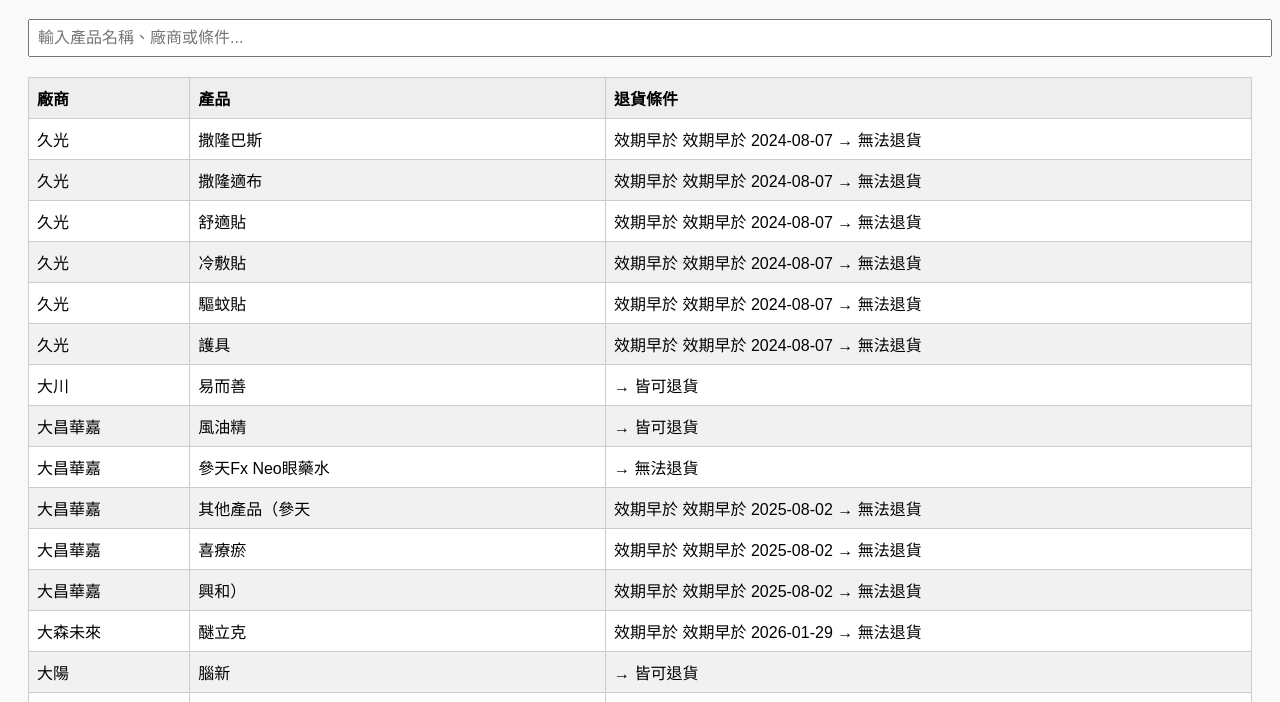
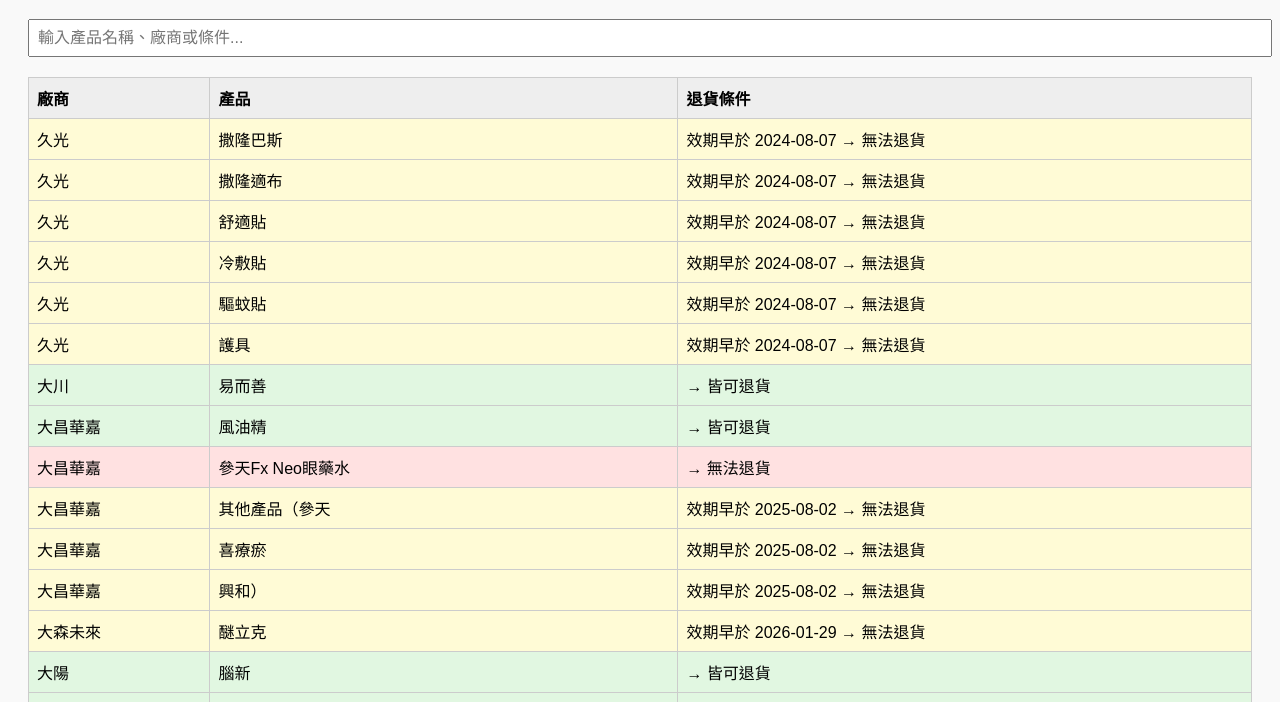
Before and after one commit to taic73162/returnsnexchange, a plain HTML site: page index.html in a window 1280 px wide. Shown: the part 98-800 px from the top of the page. Drawn offline with Linux system fonts and the light colour scheme.

Commit message:
Add files via upload

```diff
--- a/index.html
+++ b/index.html
@@ -12,6 +12,9 @@
     th, td { border: 1px solid #ccc; padding: 8px; text-align: left; }
     th { background: #eee; }
     tr:nth-child(even) { background: #f1f1f1; }
+    .green { background-color: #e1f7e1 !important; }
+    .yellow { background-color: #fffbd6 !important; }
+    .red { background-color: #ffe1e1 !important; }
   </style>
 </head>
 <body>
@@ -57,6 +60,13 @@
       }
     }
 
+    function getRowClass(content) {
+      if (/皆可退貨/.test(content)) return 'green';
+      if (/效期早於/.test(content)) return 'yellow';
+      if (/無法退貨/.test(content)) return 'red';
+      return '';
+    }
+
     function renderTable(keyword) {
       const tbody = document.getElementById('resultTable');
       tbody.innerHTML = '';
@@ -81,12 +91,19 @@
         td2.textContent = row['產品'];
 
         const parsed = parseFormula(row['效期']);
+        const hasPrefix = (row['狀態A'] || '').includes('效期早於');
+        const prefix = hasPrefix ? '' : (row['狀態A'] || '');
+        let conditionText = `${prefix} ${parsed}`.trim();
+        if (row['狀態B']) conditionText += ` → ${row['狀態B']}`;
+
         const td3 = document.createElement('td');
-        td3.textContent = `${row['狀態A'] || ''} ${parsed} → ${row['狀態B'] || ''}`.trim();
+        td3.textContent = conditionText;
 
         tr.appendChild(td1);
         tr.appendChild(td2);
         tr.appendChild(td3);
+        tr.classList.add(getRowClass(conditionText));
+
         tbody.appendChild(tr);
       });
     }
```
